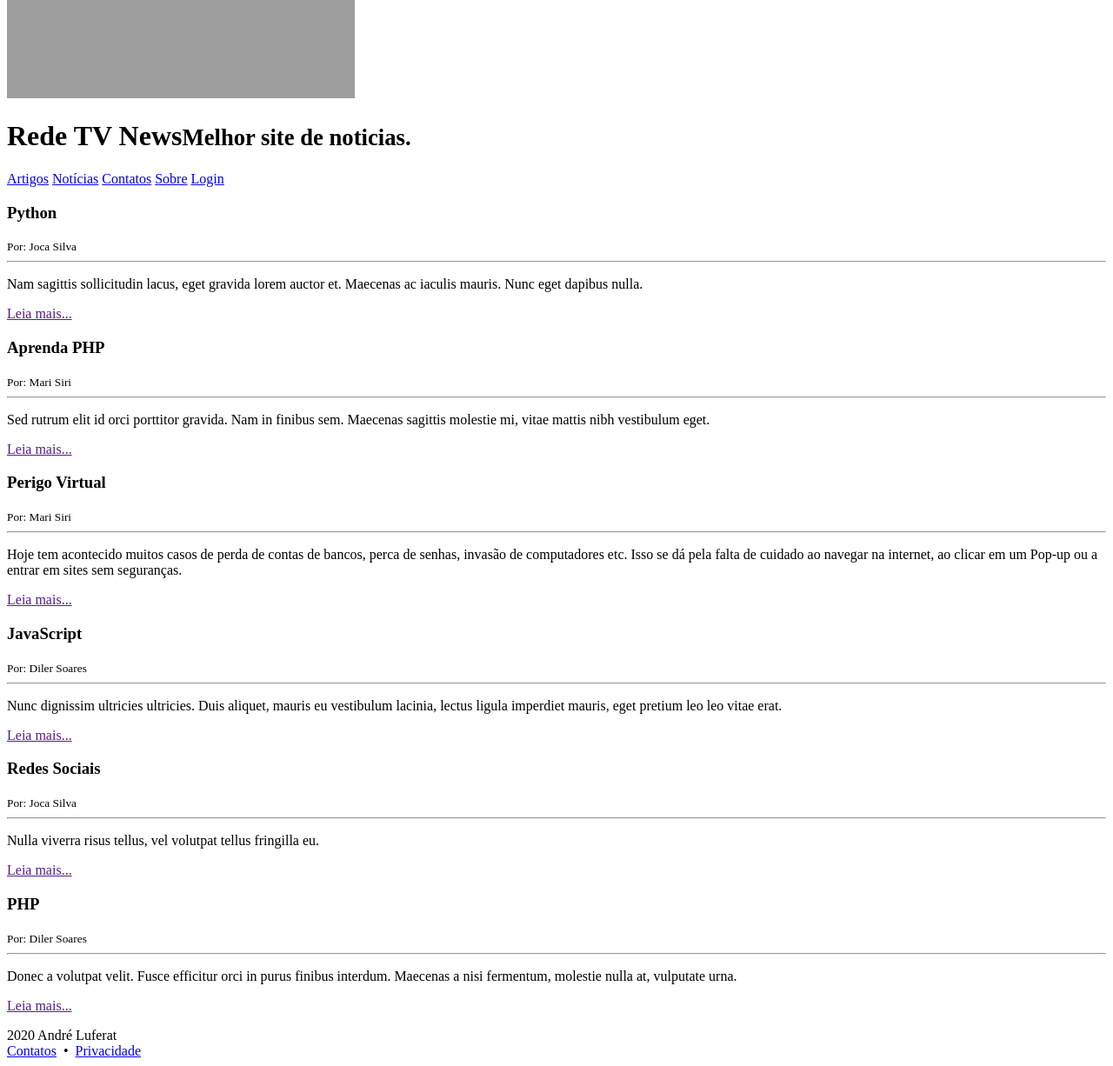
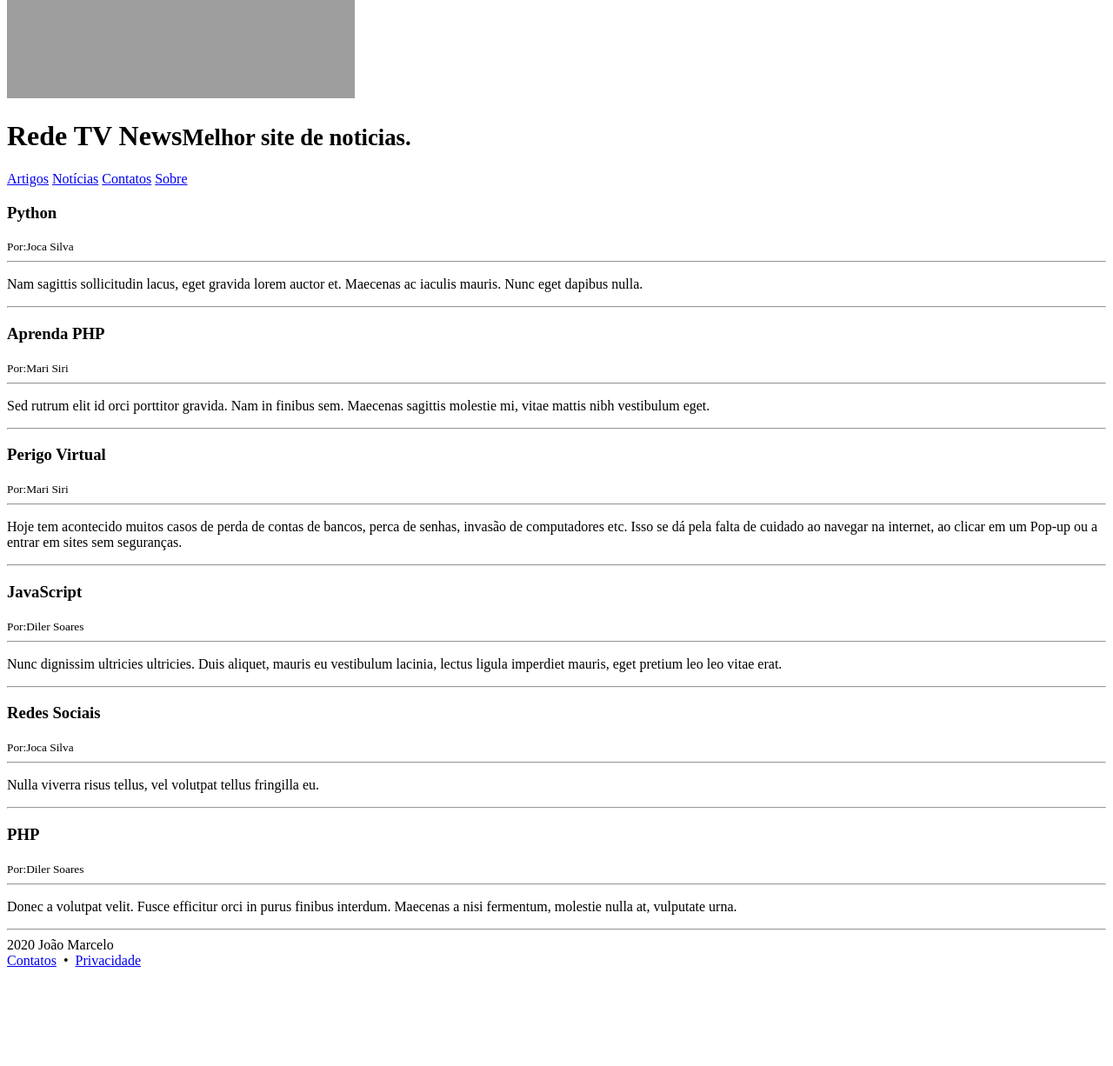
Before and after one commit to Joao-debug/SITE, a PHP site: page /noticias.php in a window 1280 px wide. Shown: the part 195-1421 px from the top of the page at 87% size. After the commit the page ends 1307 px from the top, so only its background shows below. Run offline with PHP 8.4, Linux system fonts and the light colour scheme; data comes from the database, SQL or seed files in the repository; a stand-in replaces the project's code that opens the database connection; some libraries are stand-ins or nearby versions; grey boxes are pictures that could not be loaded.

Commit message:
Add files via upload

```diff
--- a/_footer.php
+++ b/_footer.php
@@ -5,9 +5,9 @@
 </main>
 
 <footer class="footer">
-    <a href="/" title="Página inicial"><i class="fas fa-fw fa-home"></i></a>
+    <a href="login.php" title="Página inicial"><i class="fas fa-fw fa-home"></i></a>
     <div>
-        <span title="&copy; Copyright 2020 André Luferat"><i class="far fa-copyright"></i> 2020 André Luferat</span title="&copy; Copyright 2020 André Luferat">
+        <span title="&copy; Copyright 2020 João Marcelo"><i class="far fa-copyright"></i> 2020 João Marcelo</span title="&copy; Copyright 2020 João Marcelo">
         <div>
             <a href="/contatos.php">Contatos</a>
             &nbsp;&bull;&nbsp;
--- a/_header.php
+++ b/_header.php
@@ -2,9 +2,9 @@
 
 // Tratamento do título da página
 if ($titulo == "") {
-    $titulo = "Sem Nome - O melhor de todos.";
+    $titulo = "Rede TV";
 } else {
-    $titulo = "{$titulo} - Sem Nome";
+    $titulo = "{$titulo} - Rede TV";
 }
 
 // Tratamento do CSS da página
@@ -28,7 +28,7 @@ if ($js != "") {
     <meta name="viewport" content="width=device-width, initial-scale=1.0">
     <meta http-equiv="X-UA-Compatible" content="ie=edge">
     <title><?php echo $titulo ?></title>
-    <link rel="shortcut icon" href="/img/logo03.png">
+    <link rel="shortcut icon" href="/img/redetv.jfif">
     <link rel="stylesheet" href="/css/global.css">
     <link rel="stylesheet" href="/css/all.min.css">
     <?php echo $css ?>
@@ -39,18 +39,17 @@ if ($js != "") {
 <div class="wrap">
 
     <header class="header">
-        <a href="/" title="Rede TV - Melhor Site de noticias"><img src="img/redetv.jfif" alt=""></a>
+        <a href="login.php" title="Rede TV - Melhor Site de noticias"><img src="img/redetv.jfif" alt=""></a>
         <h1>Rede TV News<small>Melhor site de noticias.</small></h1>
     </header>
 
     <nav class="nav">
-        <a href="/"><i class="fas fa-fw fa-home"></i></a>
+        <a href="login.php"><i class="fas fa-fw fa-home"></i></a>
         <div id="menulinks">
             <a <?php echo ( $menu == 'artigos' ) ? 'class="active"' : null ?> href="/artigos.php"><i class="fas fa-fw fa-pen-nib"></i> Artigos</a>
             <a <?php echo ( $menu == 'noticias' ) ? 'class="active"' : null ?> href="/noticias.php"><i class="fas fa-fw fa-newspaper"></i> Notícias</a>
             <a <?php echo ( $menu == 'contatos' ) ? 'class="active"' : null ?> href="/contatos.php"><i class="fas fa-fw fa-mail-bulk"></i> Contatos</a>
             <a <?php echo ( $menu == 'sobre' ) ? 'class="active"' : null ?> href="/sobre.php"><i class="fas fa-fw fa-info-circle"></i> Sobre</a>
-            <a <?php echo ( $menu == 'login') ? 'class="active"' : null ?> href="/login.php"><i class="fas fa-sign-in-alt"></i> Login</a>
 
         </div>
 
--- a/login.php
+++ b/login.php
@@ -80,10 +80,10 @@ require ('_header.php');
 <div class="col3">
     <h2>Login Admin</h2>
 <p>
-    <label for="email">E-mail</label>
+    <label for="email">E-mail:</label>
     <input type="text" name="email" placeholder="nome@provedor.com" value="<?php echo $email?>">
 </p>
-    <label for="senha">Senha</label>
+    <label for="senha">Senha:</label>
     <input type="text" name="senha" placeholder="Coloque sua senha" value="<?php echo $senha ?>">
 </p>
 <p>
--- /dev/null
+++ b/login2.php
@@ -0,0 +1 @@
+<?php
--- a/noticias.php
+++ b/noticias.php
@@ -41,10 +41,11 @@ $noticias .=  <<<TEXTO
 
     <div class="noticias">
         <h3>{$noti['titulo_noticia']}</h3>
-        <small>Por: <a>{$noti['nome_tela']}</a></small>
+    <div class="small">    <small>Por:<a>{$noti['nome_tela']}</a></small></div>
         <hr>
         <p>{$noti['resumo_noticia']}</p>
-        <a href="{$noti['texto_noticia']}"><p>Leia mais...</p></a>
+        <a href="{$noti['texto_noticia']}"></a>
+        <hr/>
     </div>
 TEXTO;
 
--- a/sobre.php
+++ b/sobre.php
@@ -38,9 +38,9 @@ require ('_header.php');
 <p>A Rede Tv se compromete completamente em trazer informações totalmente veridicas e que vá acrescentar em sua vida</p>
 <p>Se busca noticias, entretenimento e outros ramos jornalisticos, veio ao lugar certo</p>
 <p>Seja bem vindo e embarque nessa aventura conosco.</p>
-<img class="responsiva" src="img/redetv.jfif" alt="Rede Tv">
-<p> Se divirta e se informe, somos um site de noticias dedicado em trazer a verdade a tona.</p>
+<p>Se divirta e se informe, somos um site de noticias dedicado em trazer a verdade a tona.</p>
 <p>Faça seu cadastro e seja abraçado pela nossa comunidade</p>
+<div class="img"><img class="responsiva" src="img/redetv.jfif" alt="Rede Tv"></div>
 <?php
 
 // Inclui o rodapé do template
```
